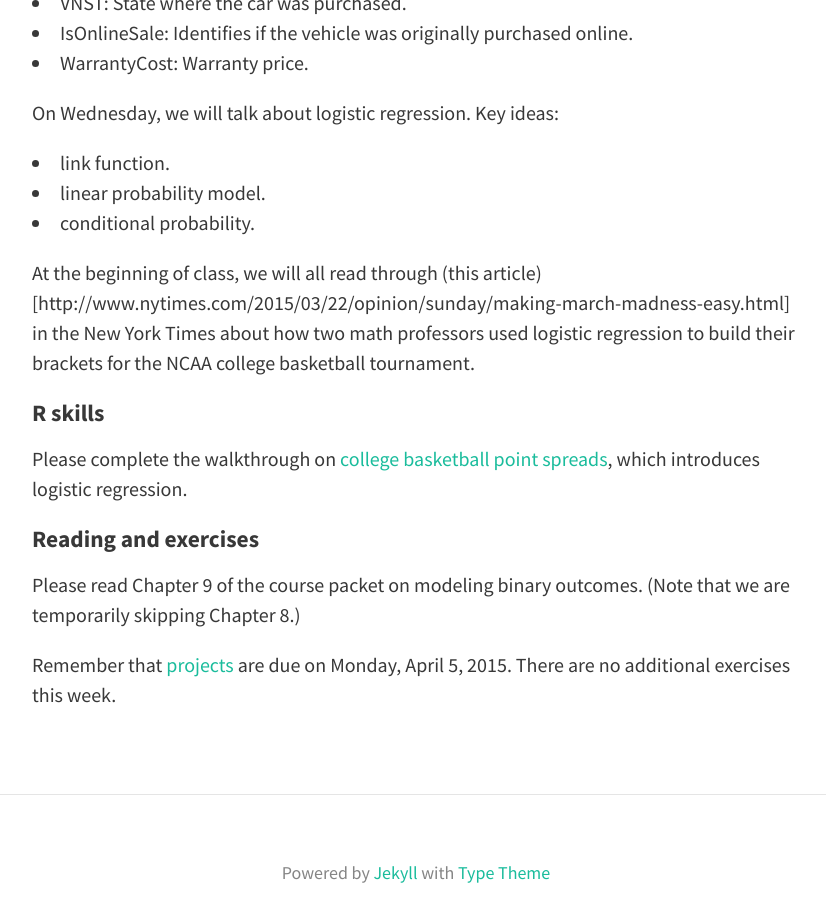
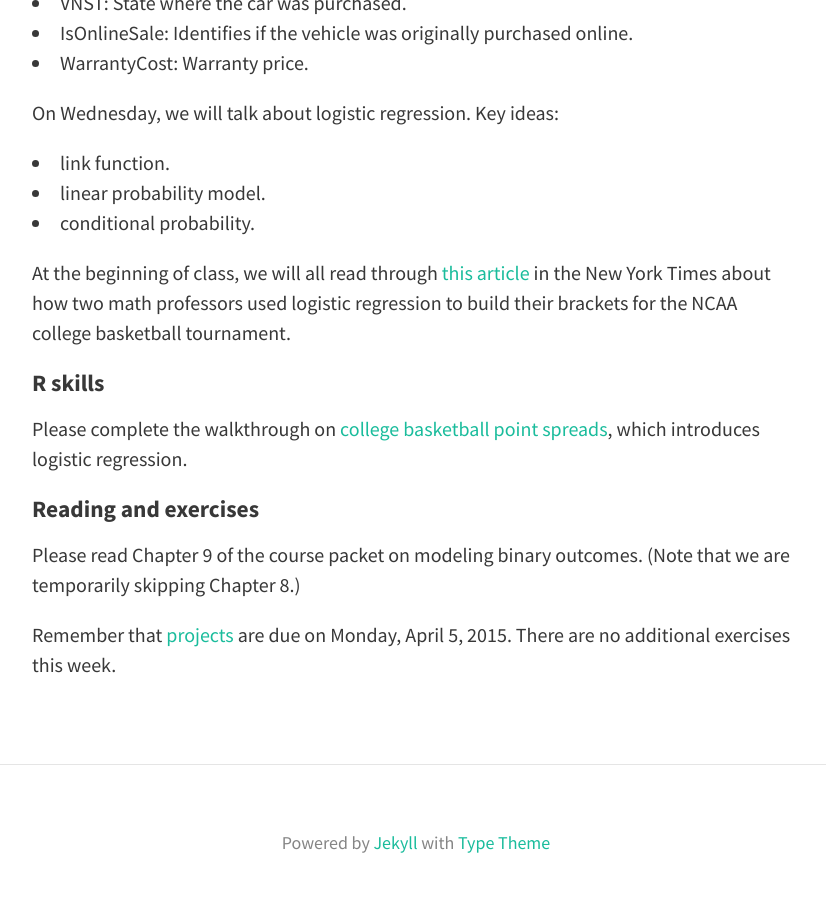
Before and after one commit to jgscott/STA371H_Spring2015, a Jekyll site: the page built from _posts/2015-03-30-week10.md, in a window 1280 px wide and 900 px high, scrolled down 859 px. Shown: the whole window, without its empty margins (224-1050 px from the left). Built offline with Jekyll 4.4.1, drawn with Linux system fonts in a browser that asks for light colours; nearby versions of some CDN libraries.

Commit message:
broken link

```diff
--- a/_posts/2015-03-30-week10.md
+++ b/_posts/2015-03-30-week10.md
@@ -28,7 +28,7 @@ On Wednesday, we will talk about logistic regression.  Key ideas:
 * linear probability model.
 * conditional probability.
 
-At the beginning of class, we will all read through (this article)[http://www.nytimes.com/2015/03/22/opinion/sunday/making-march-madness-easy.html] in the New York Times about how two math professors used logistic regression to build their brackets for the NCAA college basketball tournament.
+At the beginning of class, we will all read through [this article](http://www.nytimes.com/2015/03/22/opinion/sunday/making-march-madness-easy.html) in the New York Times about how two math professors used logistic regression to build their brackets for the NCAA college basketball tournament.
 
 
 
```
